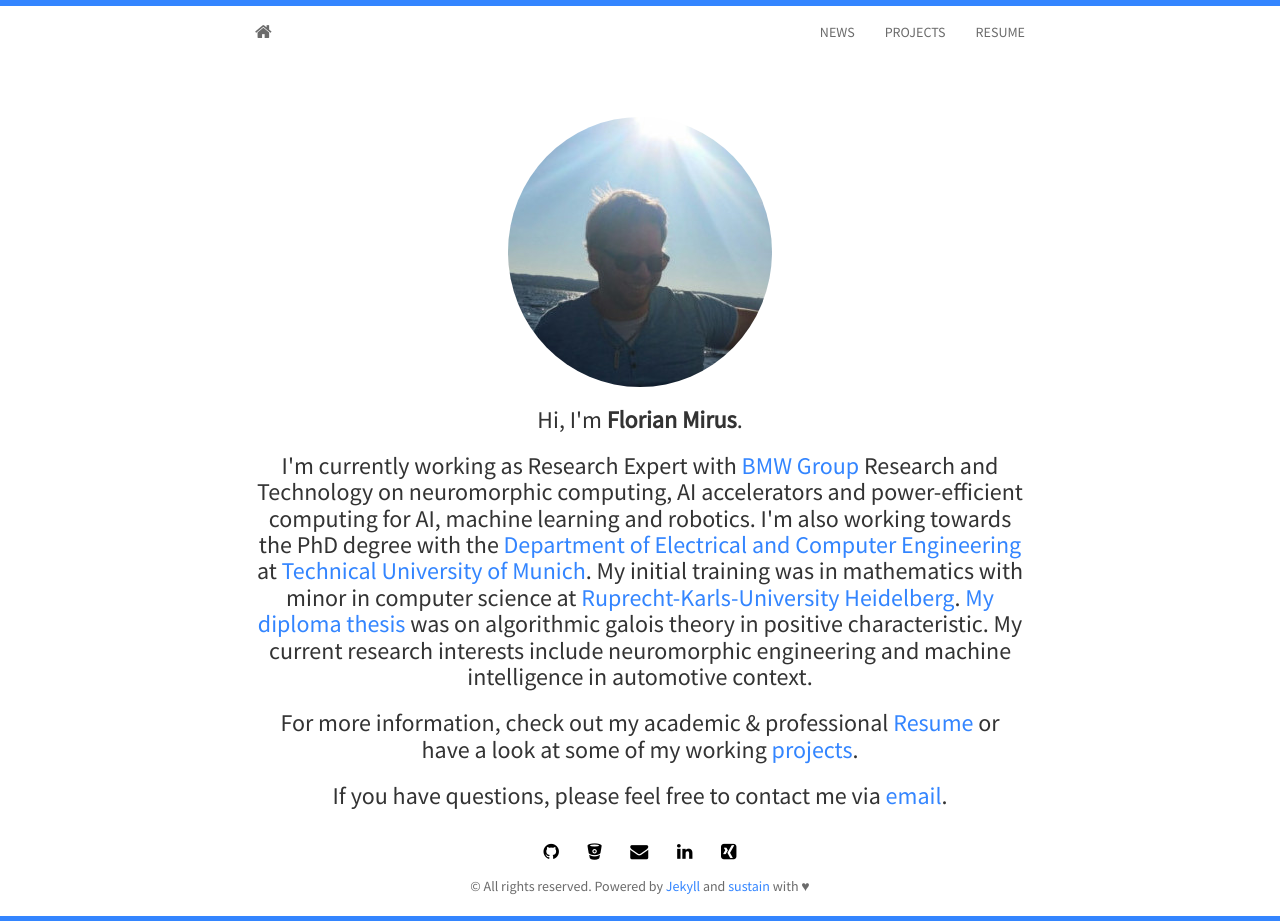
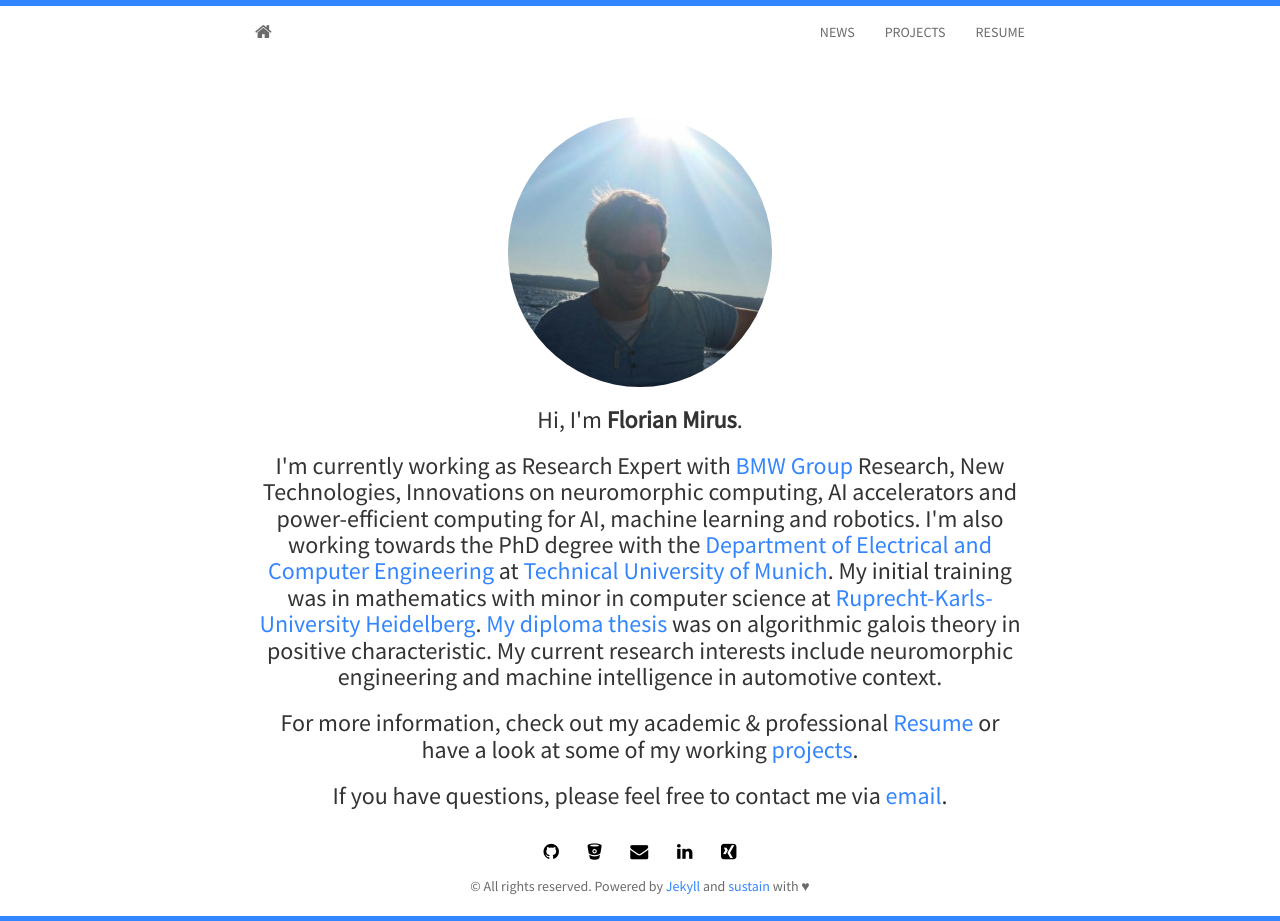
Before and after one commit to fmirus/fmirus.github.io, a Jekyll site: the page built from index.html, in a window 1280 px wide. Built offline with Jekyll 4.4.1, drawn with Linux system fonts in a browser that asks for light colours; nearby versions of some CDN libraries; the list of posts is cut into pages by our own code.

Commit message:
minor update in index.html

```diff
--- a/index.html
+++ b/index.html
@@ -9,7 +9,7 @@ layout: home
 	  </div>
 	  <h3>Hi, I'm <strong>{{ site.author }}</strong>.</h3>
 		<h3>
-			I'm currently working as Research Expert with <a href="https://www.bmwgroup.com"> BMW Group</a> Research and Technology on neuromorphic computing, AI accelerators and power-efficient computing for AI, machine learning and robotics.
+			I'm currently working as Research Expert with <a href="https://www.bmwgroup.com"> BMW Group</a> Research, New Technologies, Innovations on neuromorphic computing, AI accelerators and power-efficient computing for AI, machine learning and robotics.
             I'm also working towards the PhD degree with the <a href="http://www.ei.tum.de/en/welcome/"> Department of Electrical and Computer Engineering</a> at
 			<a href="https://www.tum.de/en/homepage/"> Technical University of Munich</a>.
 			My initial training was in mathematics with minor in computer science at <a href="http://www.uni-heidelberg.de/index_e.html"> Ruprecht-Karls-University Heidelberg</a>.
```
